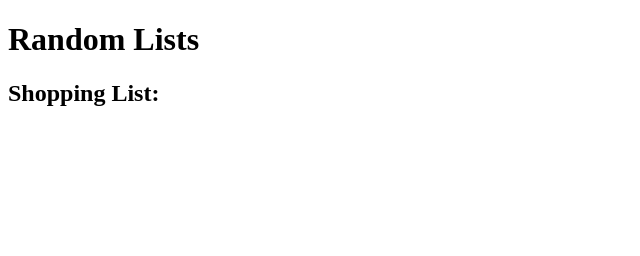
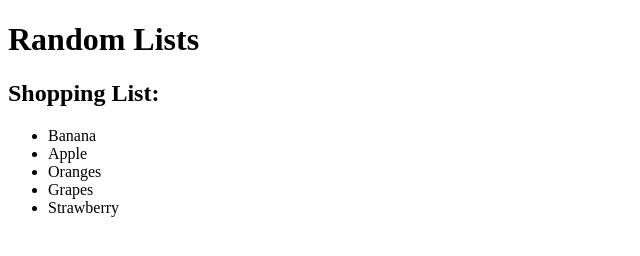
Before and after one commit to jz-ml/html-lists, a plain HTML site: page index.html in a window 1280 px wide. Shown: the whole page, without its empty margins (0-640 px from the left). Drawn offline with Linux system fonts and the light colour scheme.

Commit message:
Create an unordered shopping list in index.html

```diff
--- a/index.html
+++ b/index.html
@@ -1,11 +1,18 @@
 <!DOCTYPE html>
 <html lang="en">
   <head>
-    <meta charset="utf-8">
+    <meta charset="utf-8" />
     <title>Random Lists</title>
   </head>
   <body>
     <h1>Random Lists</h1>
     <h2>Shopping List:</h2>
+    <ul>
+      <li>Banana</li>
+      <li>Apple</li>
+      <li>Oranges</li>
+      <li>Grapes</li>
+      <li>Strawberry</li>
+    </ul>
   </body>
 </html>
```
